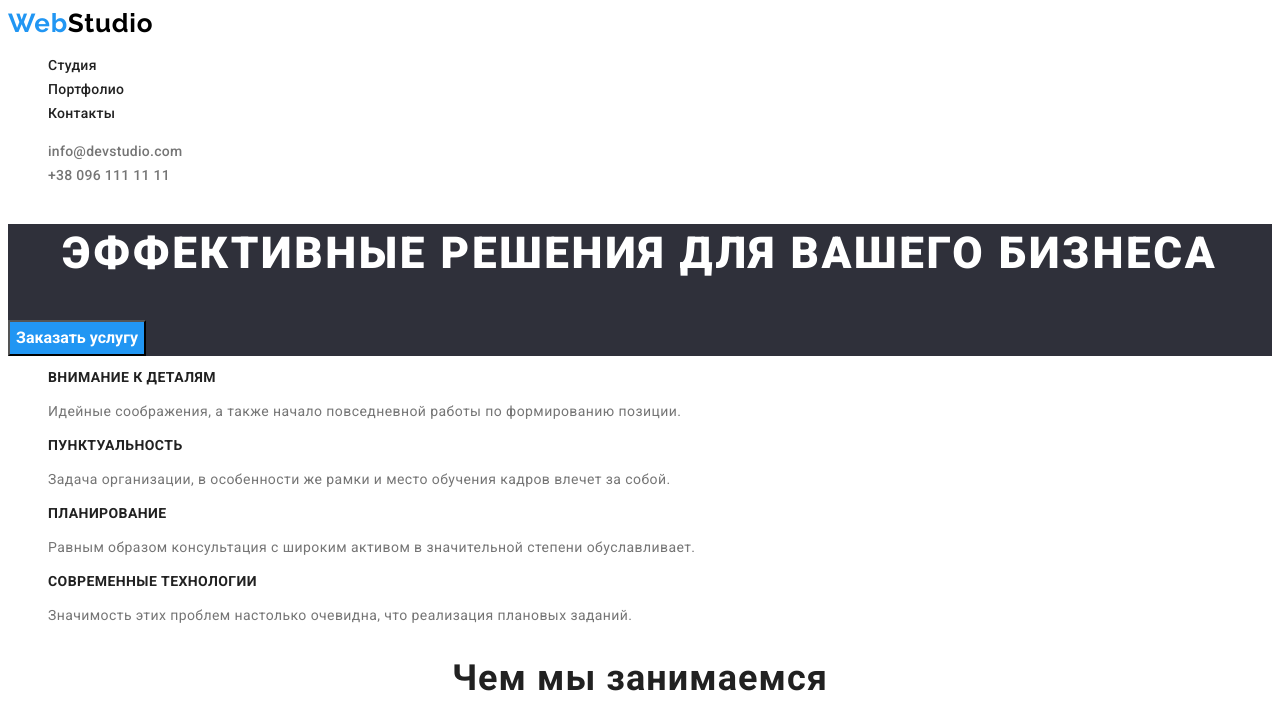
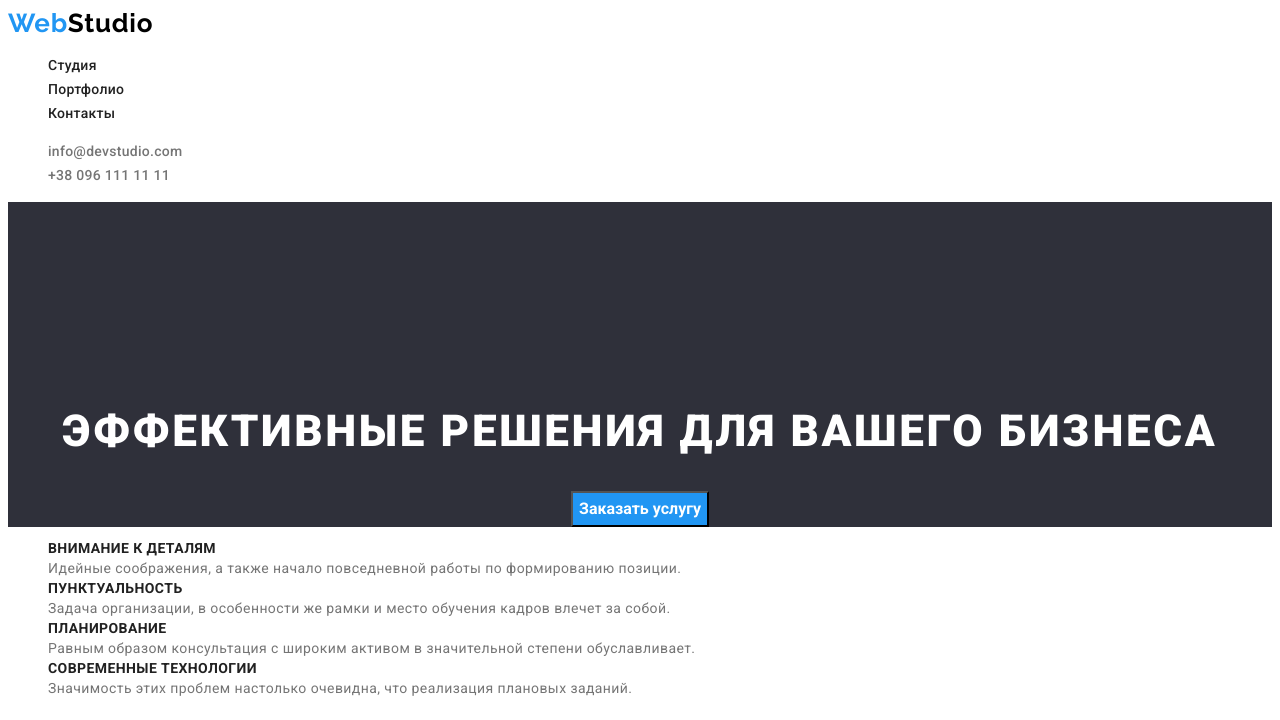
Before and after one commit to Irinka1010/goit-markup-hw-03, a plain HTML site: page index.html in a window 1280 px wide. Shown: the top 720 px of the page. Drawn offline with Linux system fonts and the light colour scheme.

Commit message:
устанвлевает отступы в герои

```diff
--- a/css/styles.css
+++ b/css/styles.css
@@ -21,6 +21,16 @@ body {
 }
 ul {
   list-style: none;
+}
+h1,h2,h3,h4,h5,h6,p{
+  margin-top: 0;
+  margin-bottom: 0;
+}
+.container{
+width: 1230px;
+padding-left: 15px;
+padding-right: 15px;
+
 }
 /* Шапка */
 .logo,
@@ -61,7 +71,13 @@ ul {
   background-color: #ffffff;
 }
 /* Герой */
+.hero{
+  text-align: center;
+}
 .hero-title {
+  margin-bottom: 30px;
+  padding-top:  200px;
+
   font-family: var(--main-font);
   font-weight: 900;
   font-size: 44px;
@@ -70,11 +86,14 @@ ul {
   letter-spacing: 0.06em;
   text-transform: uppercase;
   color: var(--primary-dark-txt);
+
+
 }
 .hero {
   background-color: #2f303a;
 }
 .hero-button {
+
   background-color: #2196f3;
   color: var(--primary-dark-txt);
   font-family: var(--main-font);
--- a/index.html
+++ b/index.html
@@ -8,6 +8,8 @@
     <link rel="preconnect" href="https://fonts.googleapis.com">
     <link rel="preconnect" href="https://fonts.gstatic.com" crossorigin>
     <link href="https://fonts.googleapis.com/css2?family=Raleway:wght@700&family=Roboto:wght@400;500;700;900&display=swap" rel="stylesheet">
+    <link href="https://cdn.jsdelivr.net/npm/modern-normalize@1.1.0/modern-normalize.min.css">
+
       <link rel="stylesheet" href="./css/styles.css">
 </head>
 <body>
```
